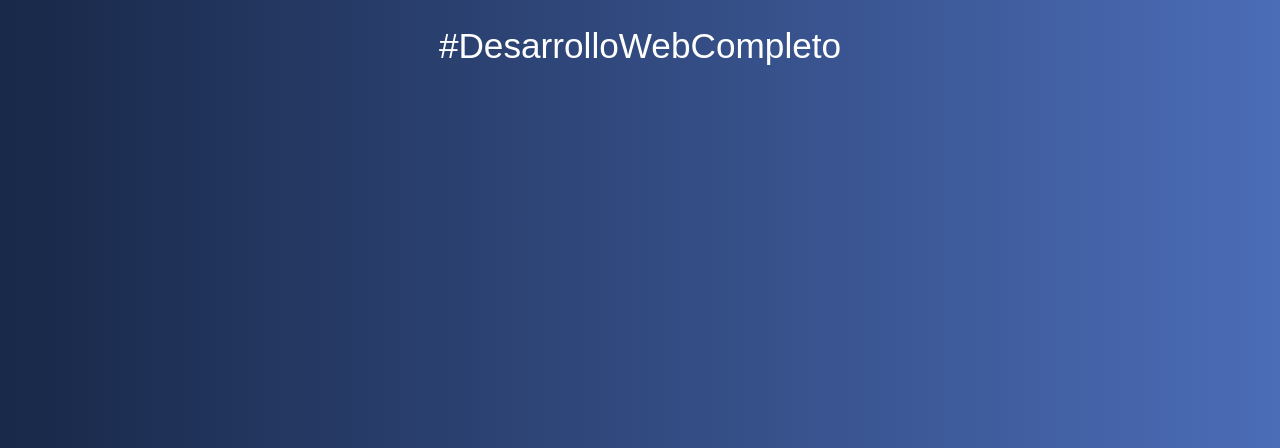
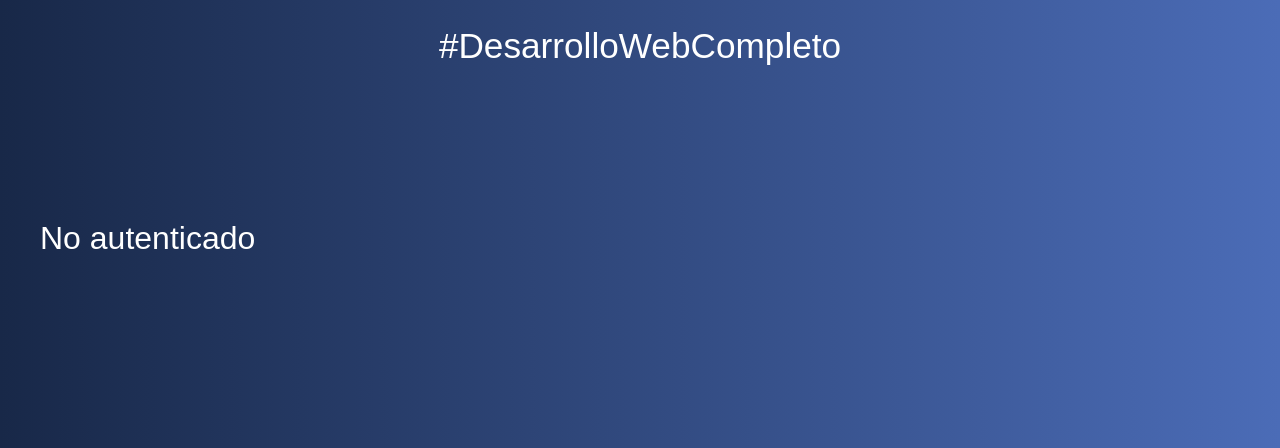
Before and after one commit to VicenteRossiRepository/IntroduccionPHP, a PHP site: page /16-types.php in a window 1280 px wide. Shown: the part 259-707 px from the top of the page. Run offline with PHP 8.4, Linux system fonts and the light colour scheme.

Commit message:
Edicion del archivo 16-types.php de retorno de valores en funciones

```diff
--- a/16-types.php
+++ b/16-types.php
@@ -1,7 +1,17 @@
-<?php include 'includes/header.php';
+<?php
+declare(strict_types=1);
+include 'includes/header.php';
 
+function usuarioAutenticado(bool $autenticado) : ?string{
+    if($autenticado){
+        return "El usuario esta autenticado";
+    }else{
+        return "No autenticado";
+    };
+}
 
+$usuario = usuarioAutenticado(false);
 
-
+echo $usuario;
 
 include 'includes/footer.php';
```
